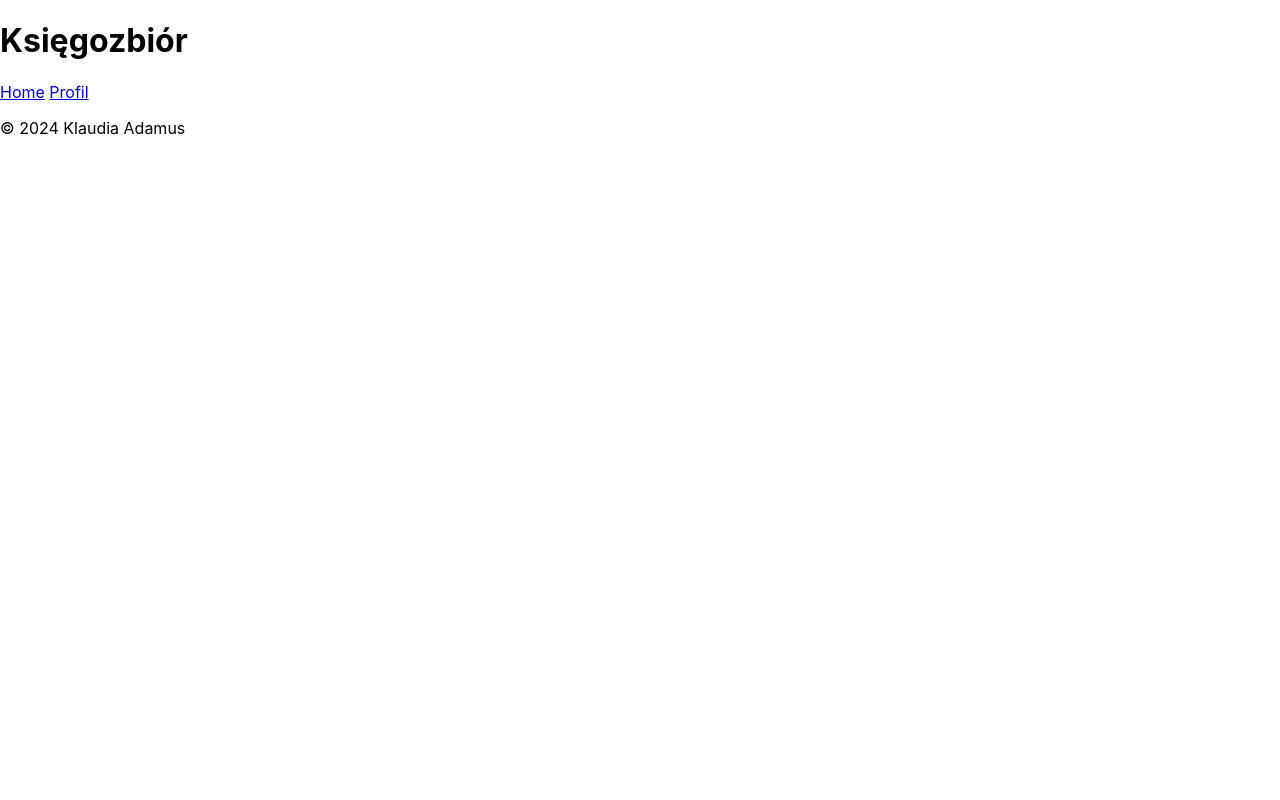
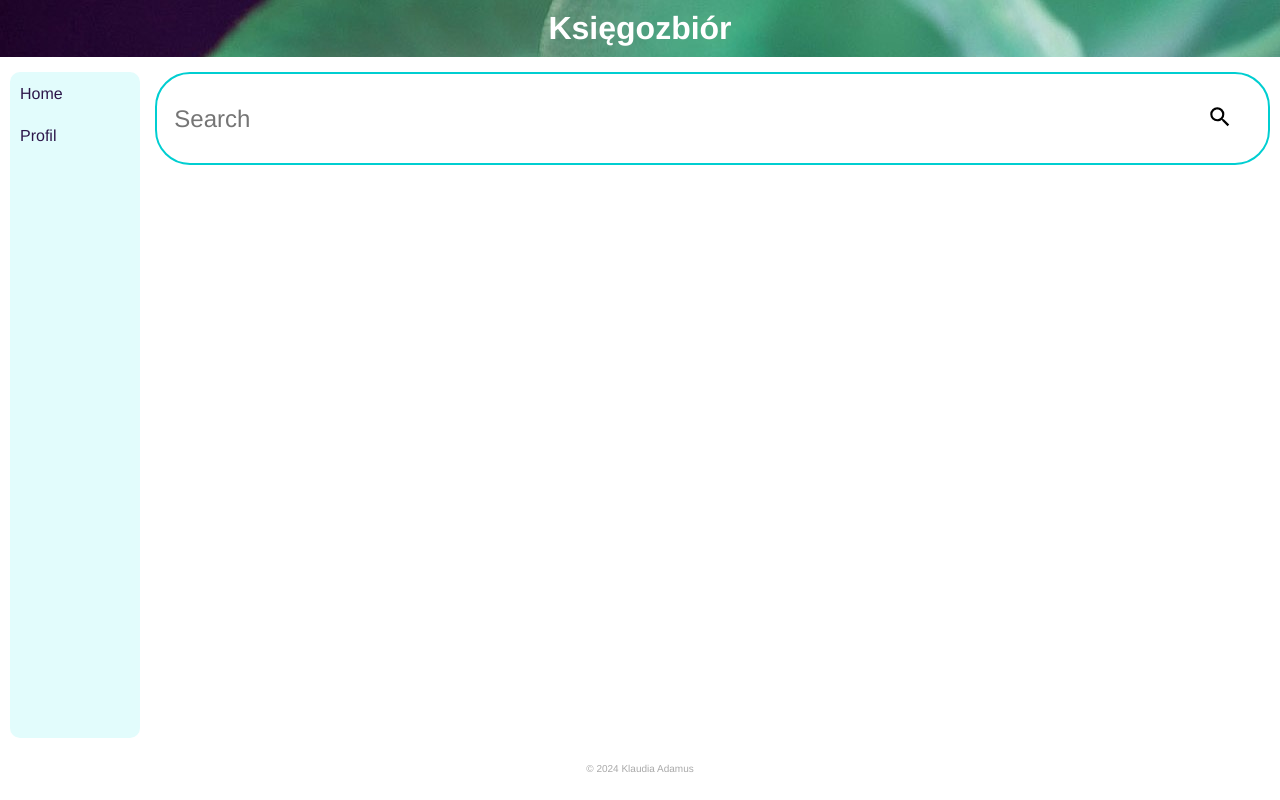
Before and after one commit to s24987/ksiegozbior-react, a React (Create React App) app: page / in a window 1280 px wide. Built offline with nearby package versions, Linux system fonts and the light colour scheme.

Commit message:
add main css

```diff
--- a/src/App.css
+++ /dev/null
@@ -1,38 +0,0 @@
-.App {
-    text-align: center;
-}
-
-.App-logo {
-    height: 40vmin;
-    pointer-events: none;
-}
-
-@media (prefers-reduced-motion: no-preference) {
-    .App-logo {
-        animation: App-logo-spin infinite 20s linear;
-    }
-}
-
-.App-header {
-    background-color: #282c34;
-    min-height: 100vh;
-    display: flex;
-    flex-direction: column;
-    align-items: center;
-    justify-content: center;
-    font-size: calc(10px + 2vmin);
-    color: white;
-}
-
-.App-link {
-    color: #61dafb;
-}
-
-@keyframes App-logo-spin {
-    from {
-        transform: rotate(0deg);
-    }
-    to {
-        transform: rotate(360deg);
-    }
-}
--- a/src/App.js
+++ b/src/App.js
@@ -1,4 +1,4 @@
-import './App.css';
+import './styles/App.css';
 
 import {createBrowserRouter, createRoutesFromElements, Route, RouterProvider} from 'react-router-dom';
 import Home from "./Home";
--- a/src/Home.jsx
+++ b/src/Home.jsx
@@ -6,7 +6,19 @@ const Home = () => {
 
     return (
         <>
-            <section id="page_body"></section>
+            <div id="search_box">
+                <input type="search" id="input_search" placeholder="Search"/>
+                <button type="submit" id="btn_search">
+                    <svg
+                        focusable="false"
+                        xmlns="http://www.w3.org/2000/svg"
+                        viewBox="0 0 24 24"
+                    >
+                        <path
+                            d="M15.5 14h-.79l-.28-.27A6.471 6.471 0 0 0 16 9.5 6.5 6.5 0 1 0 9.5 16c1.61 0 3.09-.59 4.23-1.57l.27.28v.79l5 4.99L20.49 19l-4.99-5zm-6 0C7.01 14 5 11.99 5 9.5S7.01 5 9.5 5 14 7.01 14 9.5 11.99 14 9.5 14z"></path>
+                    </svg>
+                </button>
+            </div>
         </>
     )
 };
--- /dev/null
+++ b/src/styles/App.css
@@ -0,0 +1,170 @@
+* {
+    font-family: Helvetica, sans-serif;
+}
+
+#root {
+    display: grid;
+    grid-template-areas:
+        'header header header header header header header header header header header header'
+        'nav content content content content content content content content content content content'
+        'footer footer footer footer footer footer footer footer footer footer footer footer';
+    grid-template-rows: auto 1fr auto;
+    gap: 15px;
+    min-height: 98vh;
+}
+
+header {
+    grid-area: header;
+    background-color: darkturquoise;
+    background-image: url("../../public/res/turkusowy_kwiat.jpg");
+}
+
+header h1 {
+    margin: 10px;
+    text-align: center;
+    color: white;
+}
+
+
+nav {
+    grid-area: nav;
+    background-color: #e2fcfc;
+    border-radius: 10px;
+    padding: 10px;
+    color: #2d174a;
+    margin-left: 10px;
+}
+
+nav a:link {
+    color: #2d174a;
+    text-decoration: none;
+}
+
+nav a:visited {
+    color: #2d174a;;
+}
+
+nav a:hover {
+    color: darkturquoise;
+}
+
+footer {
+    grid-area: footer;
+    bottom: 0;
+    align-content: center;
+    margin: 0 auto;
+}
+
+footer p {
+    text-align: center;
+    color: darkgrey;
+    font-size: x-small;
+}
+
+#page_body {
+    grid-area: content;
+    margin-right: 10px;
+}
+
+#page_body section {
+    background-color: #e2fcfc;
+    border-radius: 10px;
+    padding: 10px;
+}
+
+#page_body .middle-section {
+    margin: 15px 0;
+}
+
+#page_body section h2 {
+    margin: 0 0 10px 0;
+}
+
+nav h3 {
+    margin: auto;
+    margin-bottom: 10px;
+}
+
+nav a {
+    display: block;
+    padding: 3px 0;
+}
+
+#statistics td {
+    border: 2px dashed darkturquoise;
+    padding: 5px 15px 5px 5px;
+}
+
+#statistics .number {
+    text-align: right;
+    padding: 5px 5px 5px 15px;
+}
+
+table {
+    border-collapse: collapse;
+}
+
+ol {
+    list-style-type: upper-roman;
+    list-style-position: inside;
+}
+
+
+#search_box {
+    display: flex;
+    align-items: center;
+    border: 2px solid darkturquoise;
+    border-radius: 35px;
+    padding: 5px 15px;
+}
+
+#input_search {
+    flex: 1;
+    font-size: 1.5em;
+    border: none;
+    outline: none;
+}
+
+#btn_search {
+    border: none;
+    background: none;
+    cursor: pointer;
+}
+
+#btn_search svg {
+    width: 2em;
+    height: 2em;
+}
+
+button {
+    margin: 15px 0;
+    font-size: small;
+    font-weight: bolder;
+    padding: 10px 20px;
+    background-color: darkturquoise;
+    color: white;
+    border: none;
+    border-radius: 5px;
+}
+
+button:hover {
+    background-color: #00888a;
+}
+
+button.delete {
+    background-color: #c70707;
+}
+
+button.delete:hover {
+    background-color: darkred;
+}
+
+@media print {
+    * {
+        font-family: Times, serif;
+    }
+
+    nav {
+        display: none;
+    }
+}
```
Also changed, not shown: public/res/turkusowy_kwiat.jpg (added).
